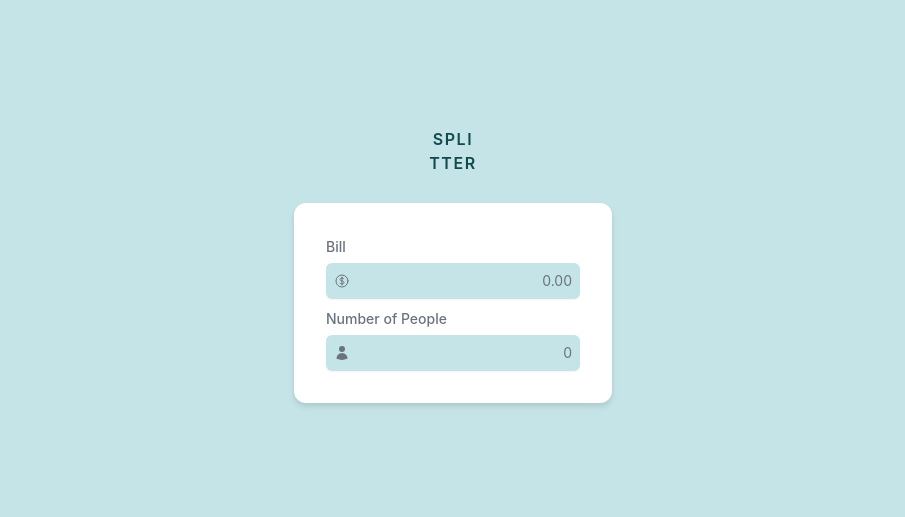
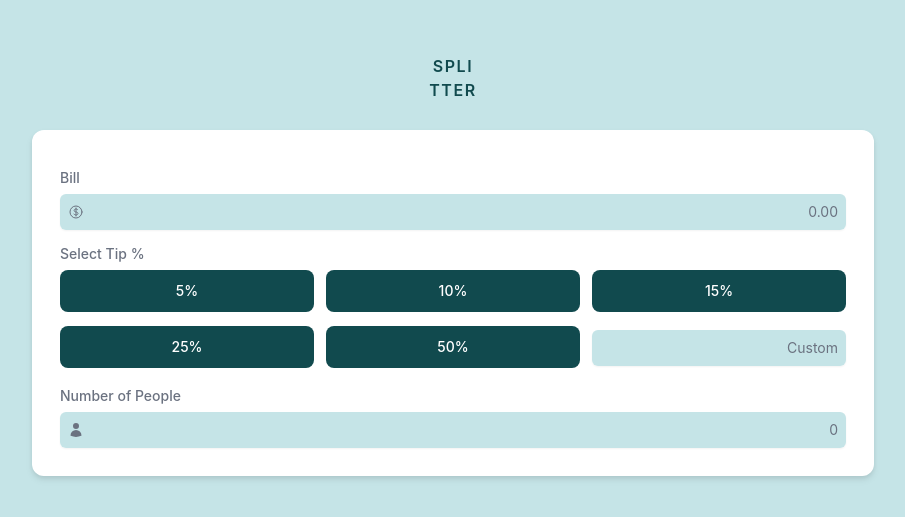
Before and after one commit to HibbanHaroon/cheetah-agency-test, a React (Vite) app: page / in a window 1280 px wide. Shown: the part 121-638 px from the top of the page, without its empty margins (187-1092 px from the left). Built offline with nearby package versions, Linux system fonts and the light colour scheme.

Commit message:
Add TipGrid, Create TipButton Component, Reused Textfield Component as Custom Tip Button

```diff
--- a/src/components/Card.jsx
+++ b/src/components/Card.jsx
@@ -2,23 +2,24 @@ import { useState } from "react";
 import Textfield from "./Textfield";
 import DollarIcon from "../assets/icons/DollarIcon";
 import PeopleIcon from "../assets/icons/PeopleIcon";
+import TipGrid from "./TipGrid";
 
 function Card() {
   return (
-    <div className="m-7 p-7 bg-white drop-shadow-md rounded-xl">
-      <div className="flex-col flex justify-start">
+    <div className="flex flex-row m-7 p-7 bg-white drop-shadow-md rounded-xl">
+      <div className="flex flex-col justify-start">
         <Textfield
           label="Bill"
           icon={<DollarIcon></DollarIcon>}
           placeholder="0.00"
         />
+        <TipGrid></TipGrid>
         <Textfield
           label="Number of People"
           icon={<PeopleIcon></PeopleIcon>}
           placeholder="0"
         />
       </div>
-      <div className="right"></div>
     </div>
   );
 }
--- a/src/components/Textfield.jsx
+++ b/src/components/Textfield.jsx
@@ -3,19 +3,21 @@ import React from "react";
 function Textfield({ label, icon, placeholder }) {
   return (
     <>
-      <div className="m-1">
-        <label className="flex justify-start text-sm font-medium leading-6 text-gray">
-          {label}
-        </label>
+      <div>
+        {label && (
+          <label className="mt-2 flex justify-start text-sm font-medium leading-6 text-gray">
+            {label}
+          </label>
+        )}
         <div className="relative mt-1 rounded-md shadow-sm">
-          <div className="pointer-events-none absolute inset-y-0 left-0 flex items-center pl-2">
-            <span className="text-gray sm:text-sm">{icon}</span>
-          </div>
+          {icon && (
+            <div className="pointer-events-none absolute inset-y-0 left-0 flex items-center pl-2">
+              <span className="text-gray sm:text-sm">{icon}</span>
+            </div>
+          )}
           <input
             type="text"
-            name={label.toLowerCase()}
-            id={label.toLowerCase()}
-            className="flex justify-end w-full rounded-md border-0 text-right py-1.5 pl-7 pr-2 bg-neutral text-primary placeholder:text-gray hover:ring-1 focus:ring-2 focus:ring-offset focus:outline-0 focus:ring-secondary sm:text-sm sm:leading-6"
+            className="flex w-full rounded-md border-0 text-right py-1.5 pl-7 pr-2 bg-neutral text-primary placeholder:text-gray hover:ring-1 focus:ring-2 focus:ring-offset focus:outline-0 focus:ring-secondary sm:text-sm sm:leading-6"
             placeholder={placeholder}
           />
         </div>
--- /dev/null
+++ b/src/components/TipButton.jsx
@@ -0,0 +1,16 @@
+import React from "react";
+
+function TipButton({ tipPercent }) {
+  return (
+    <div>
+      <button
+        type="button"
+        className="w-full text-white bg-primary hover:bg-primary font-medium rounded-lg text-sm px-5 py-2.5 me-2 mb-2 focus:outline-0 hover:border-primary"
+      >
+        {tipPercent}
+      </button>
+    </div>
+  );
+}
+
+export default TipButton;
--- /dev/null
+++ b/src/components/TipGrid.jsx
@@ -0,0 +1,23 @@
+import React from "react";
+import TipButton from "./TipButton";
+import Textfield from "./Textfield";
+
+function TipGrid() {
+  return (
+    <div className="mt-1">
+      <label className="mt-2 flex justify-start text-sm font-medium leading-6 text-gray">
+        Select Tip %
+      </label>
+      <div className="mt-1 grid gap-y-1.5 gap-x-3 grid-cols-3 grid-rows-2">
+        <TipButton tipPercent={"5%"}></TipButton>
+        <TipButton tipPercent={"10%"}></TipButton>
+        <TipButton tipPercent={"15%"}></TipButton>
+        <TipButton tipPercent={"25%"}></TipButton>
+        <TipButton tipPercent={"50%"}></TipButton>
+        <Textfield placeholder={"Custom"}></Textfield>
+      </div>
+    </div>
+  );
+}
+
+export default TipGrid;
```
